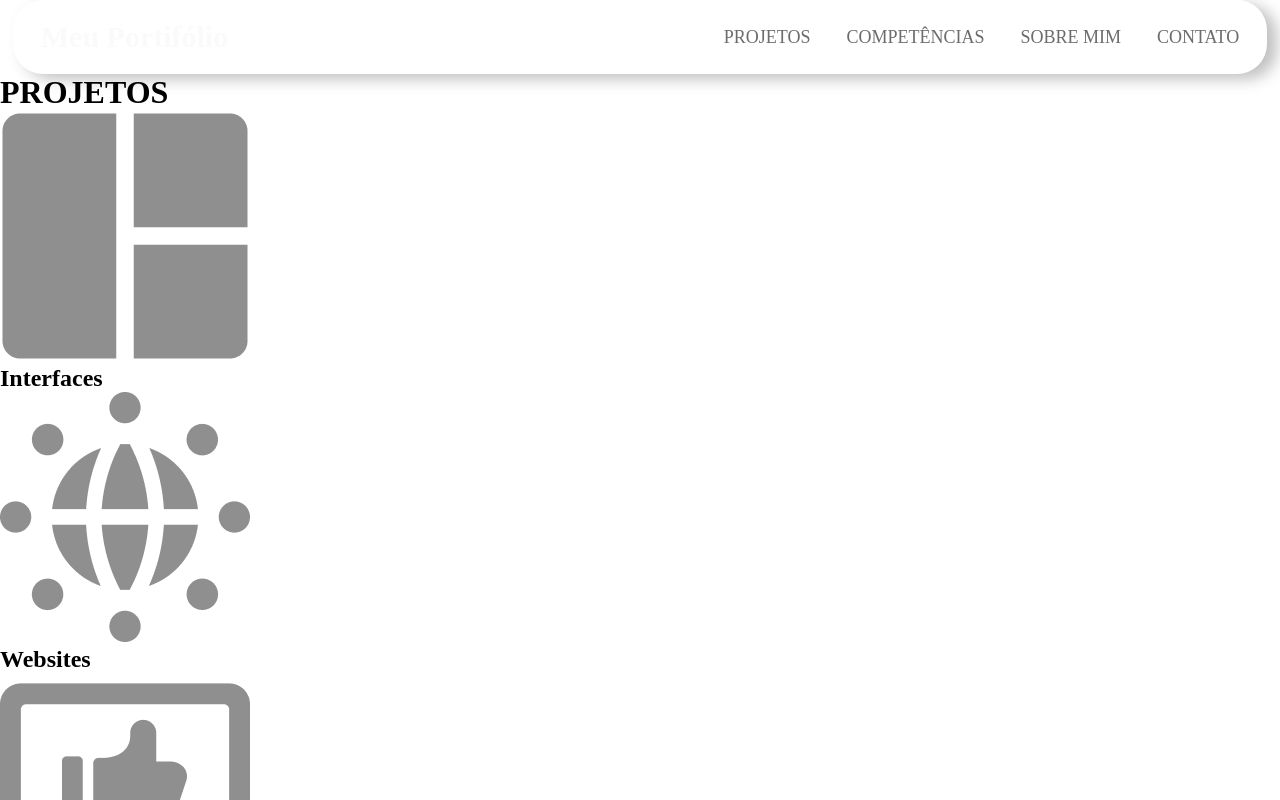
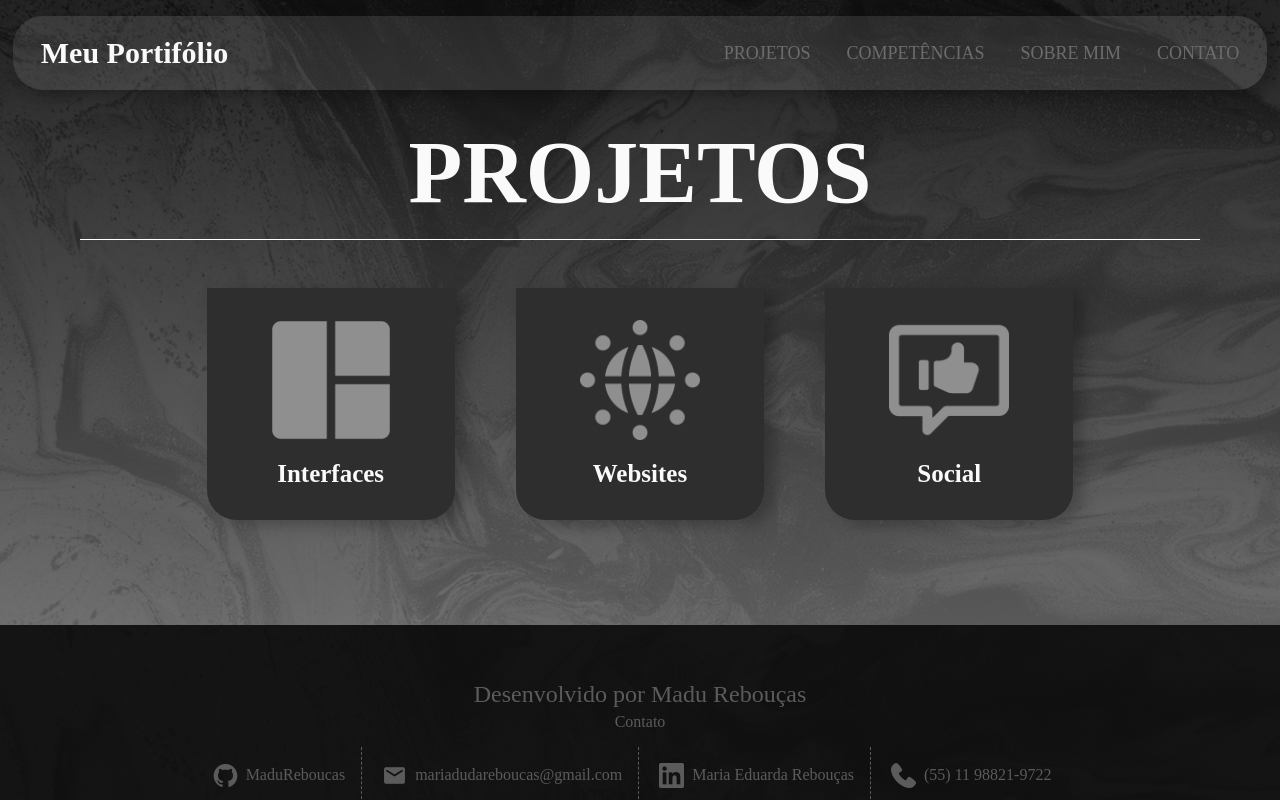
Before and after one commit to MaduReboucas/portifolio, a React (Vite) app: page /projetos in a window 1280 px wide. Shown: the top 800 px of the page. Built offline with nearby package versions, Linux system fonts and the light colour scheme; a web font is replaced by a local one.

Commit message:
Css da página de projetos

```diff
--- a/src/routes/projetos/Projetos.css
+++ b/src/routes/projetos/Projetos.css
@@ -0,0 +1,66 @@
+#Projetos {
+  background-image: url("../../img/main-background.png");
+  background-repeat: no-repeat;
+  background-size: cover;
+  background-position: center;
+  height: 625px;
+  padding-top: 1rem;
+}
+
+#Projetos,
+h1,
+#Projetos h2 {
+  color: #fafafa;
+}
+
+#Projetos img {
+  width: 120px;
+  height: 120px;
+  object-fit: contain;
+}
+
+.projetos-container {
+  text-align: center;
+  align-items: center;
+  padding: 2rem 5rem;
+}
+
+/* title */
+
+.title-p {
+  padding-bottom: 1rem;
+  border-bottom: 1px solid #ffff;
+  margin: auto;
+}
+
+.title-p h1 {
+  font-size: 5.5rem;
+}
+
+/* botões */
+
+.buttons-container {
+  padding: 3rem 6rem;
+  display: flex;
+  justify-content: space-around;
+}
+
+.projetos-btn {
+  background-color: #2e2e2e;
+  padding: 2rem 4rem 1rem 4rem;
+  border-bottom-left-radius: 30px;
+  border-bottom-right-radius: 30px;
+  box-shadow: 10px 5px 15px rgba(0, 0, 0, 0.25);
+}
+
+.title-btn {
+  padding: 1rem 0;
+  font-size: 25px;
+}
+
+/* cursor */
+
+.projetos-btn:hover {
+  background-color: #4e4e4e;
+  transition: 0.3s;
+}
--- a/src/routes/projetos/Projetos.jsx
+++ b/src/routes/projetos/Projetos.jsx
@@ -15,15 +15,15 @@ const Projetos = () => {
           <h1>PROJETOS</h1>
         </div>
         <div className="buttons-container">
-          <div className="interface-btn">
+          <div className="projetos-btn">
             <img className="img-btn" src={interfaces} alt="interface-ico" />
             <h2 className="title-btn">Interfaces</h2>
           </div>
-          <div className="interface-btn">
+          <div className="projetos-btn">
             <img className="img-btn" src={website} alt="websites-ico" />
             <h2 className="title-btn">Websites</h2>
           </div>
-          <div className="interface-btn">
+          <div className="projetos-btn">
             <img className="img-btn" src={socialMedia} alt="social-media-ico" />
             <h2 className="title-btn">Social</h2>
           </div>
```
